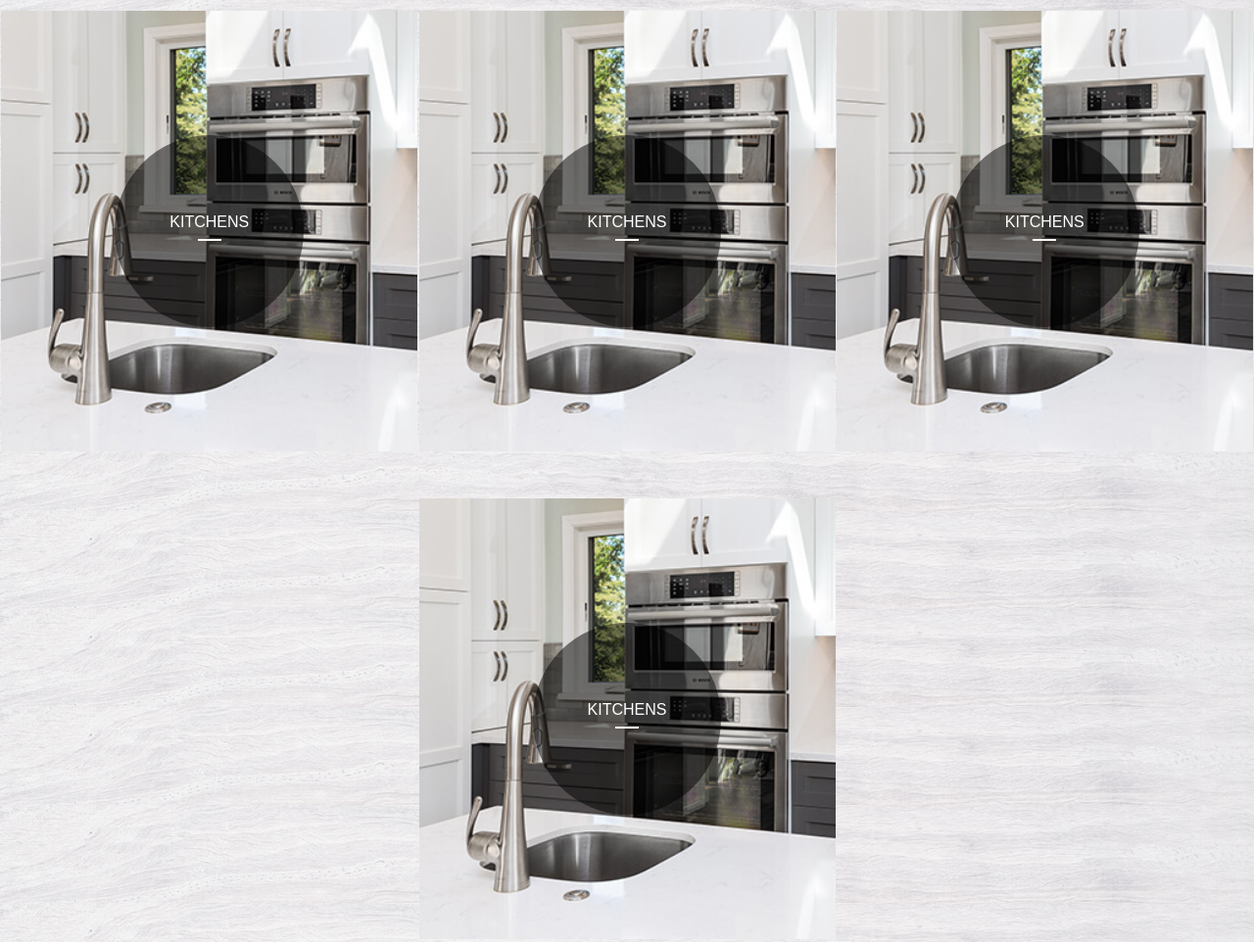
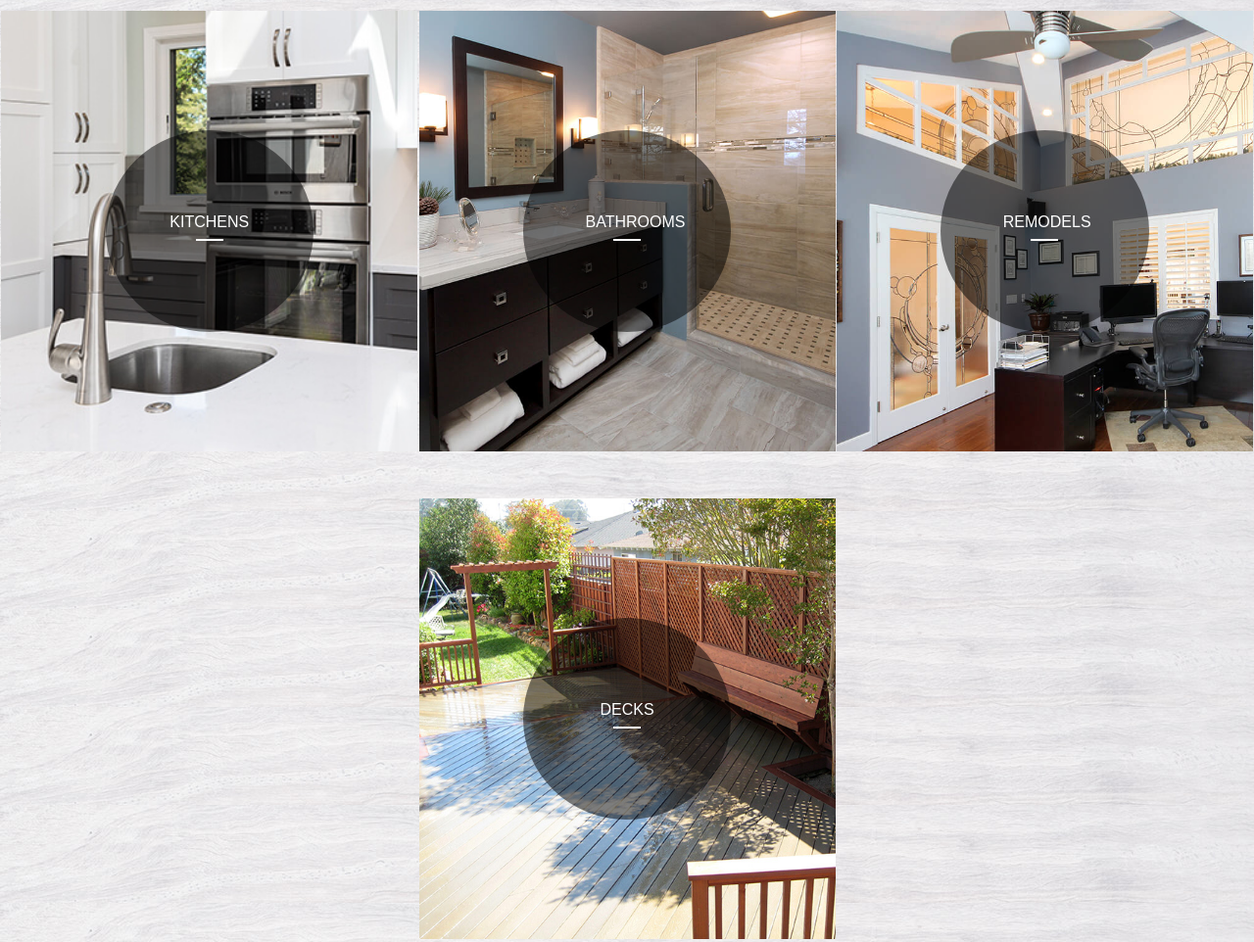
Before and after one commit to RandyV/efelle, a plain HTML site: page index.html in a window 1280 px wide. Shown: the part 1078-2040 px from the top of the page at 98% size. Drawn offline with Linux system fonts and the light colour scheme.

Commit message:
adjustment styles to cards

```diff
--- a/css/styles.css
+++ b/css/styles.css
@@ -141,20 +141,43 @@ nav a {
 }
 
 .card a {
-    padding: 5rem 3.5rem;
+    padding: 20% 15%;
     background: rgba(0, 0, 0, 0.5);
     color: #ffffff;
     border-radius: 50%;
     font-family: 'Teko', sans-serif;
+    transition: 0.5s;
+    width: 50%;
+    text-align: center;
+}
+
+.card a:hover {
+    background: rgba(0, 0, 0, 0.65);
+    transition: 0.5s;
 }
 
 .card a hr {
     border: 1px solid #ffffff;
-    width: 1.5rem;
+    width: 1.75rem;
 }
 
 .card-kitchen {
     background: url("/images/kitchens.jpeg") no-repeat;
+    background-size: cover;
+}
+
+.card-bath {
+    background: url("/images/bathrooms.jpeg") no-repeat;
+    background-size: cover;
+}
+
+.card-remodels {
+    background: url("/images/remodels.jpeg") no-repeat;
+    background-size: cover;
+}
+
+.card-decks {
+    background: url("/images/decks.jpeg") no-repeat;
     background-size: cover;
 }
 
--- a/index.html
+++ b/index.html
@@ -51,16 +51,16 @@
             <a href="#">KITCHENS<hr></a>
 
         </div>
-        <div class="card card-kitchen">
-            <a href="#">KITCHENS <hr></a>
+        <div class="card card-bath">
+            <a href="#">BATHROOMS <hr></a>
 
         </div>
-        <div class="card card-kitchen">
-            <a href="#">KITCHENS<hr></a>
+        <div class="card card-remodels">
+            <a href="#">REMODELS<hr></a>
 
         </div>
-        <div class="card card-kitchen">
-            <a href="#">KITCHENS<hr></a>
+        <div class="card card-decks">
+            <a href="#">DECKS<hr></a>
 
         </div>
 
```
